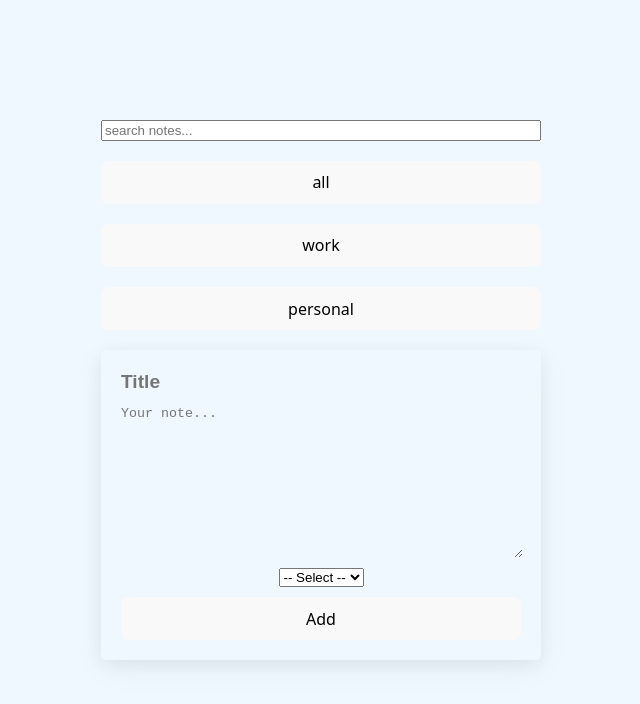
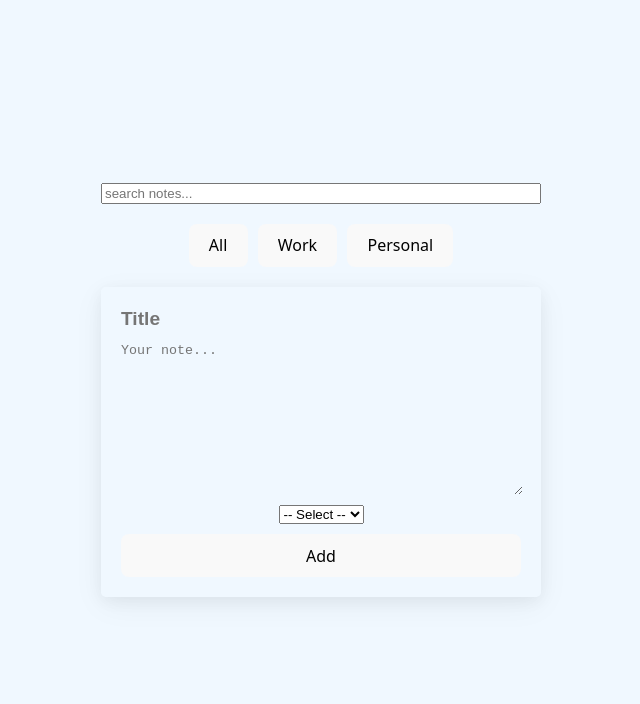
Before and after one commit to mishelld/QuickNotes-Project, a React (Vite) app in the folder QuickNotes-app/: page / in a window 1280 px wide. Shown: the top 704 px of the page, without its empty margins (319-959 px from the left). Built offline with nearby package versions, Linux system fonts and the light colour scheme.

Commit message:
Create a new component CategoryButtons.jsx

```diff
--- /dev/null
+++ b/QuickNotes-app/src/components/CategoryButtons.css
@@ -0,0 +1,6 @@
+.category-btns {
+  display: flex;
+  align-items: center;
+  justify-content: center;
+  gap: 10px;
+}
--- /dev/null
+++ b/QuickNotes-app/src/components/CategoryButtons.jsx
@@ -0,0 +1,21 @@
+import "./CategoryButtons.css";
+
+function CategoryButtons({ selectedCategory, setSelectedCategory }) {
+  const categories = [
+    { label: "All", value: null },
+    { label: "Work", value: "work" },
+    { label: "Personal", value: "personal" },
+  ];
+  return (
+    <>
+      <div className="category-btns">
+        {categories.map((c) => (
+          <button key={c.label} onClick={() => setSelectedCategory(c.value)}>
+            {c.label}
+          </button>
+        ))}
+      </div>
+    </>
+  );
+}
+export default CategoryButtons;
--- a/QuickNotes-app/src/components/CreateNote.jsx
+++ b/QuickNotes-app/src/components/CreateNote.jsx
@@ -2,6 +2,7 @@ import { use, useEffect, useState } from "react";
 import "./CreateNote.css";
 import Notes from "./Notes";
 import Modal from "./Modal";
+import CategoryButtons from "./CategoryButtons";
 function CreateNote() {
   const [text, setText] = useState("");
   const [title, setTitle] = useState("");
@@ -108,27 +109,10 @@ function CreateNote() {
           }}
           placeholder="search notes..."
         ></input>
-        <button
-          onClick={() => {
-            setSelectedCategory(null);
-          }}
-        >
-          all
-        </button>
-        <button
-          onClick={() => {
-            setSelectedCategory("work");
-          }}
-        >
-          work
-        </button>
-        <button
-          onClick={() => {
-            setSelectedCategory("personal");
-          }}
-        >
-          personal
-        </button>
+        <CategoryButtons
+          selectedCategory={selectedCategory}
+          setSelectedCategory={setSelectedCategory}
+        />
         <div className="create-note">
           <input
             className="title"
```
